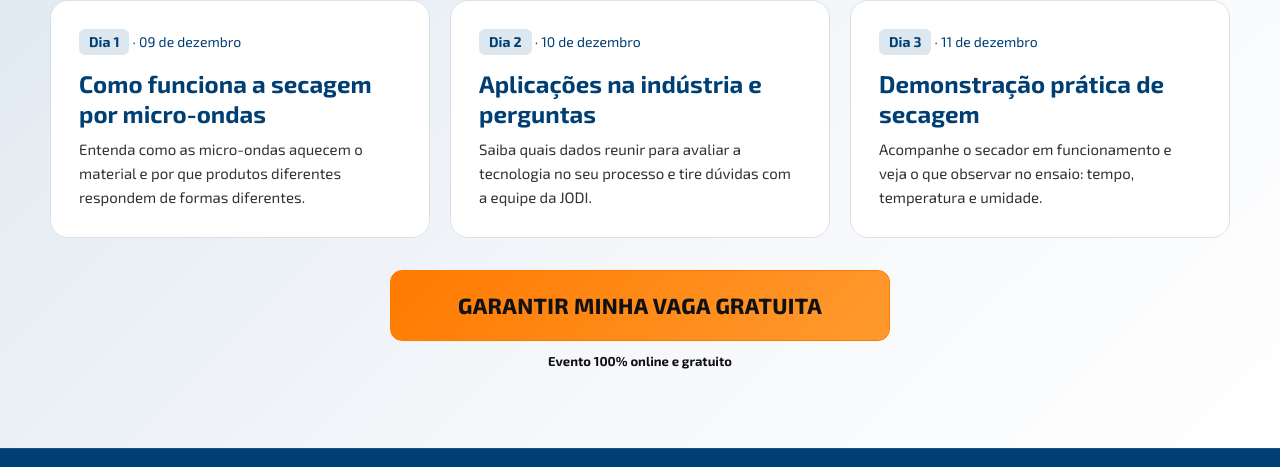
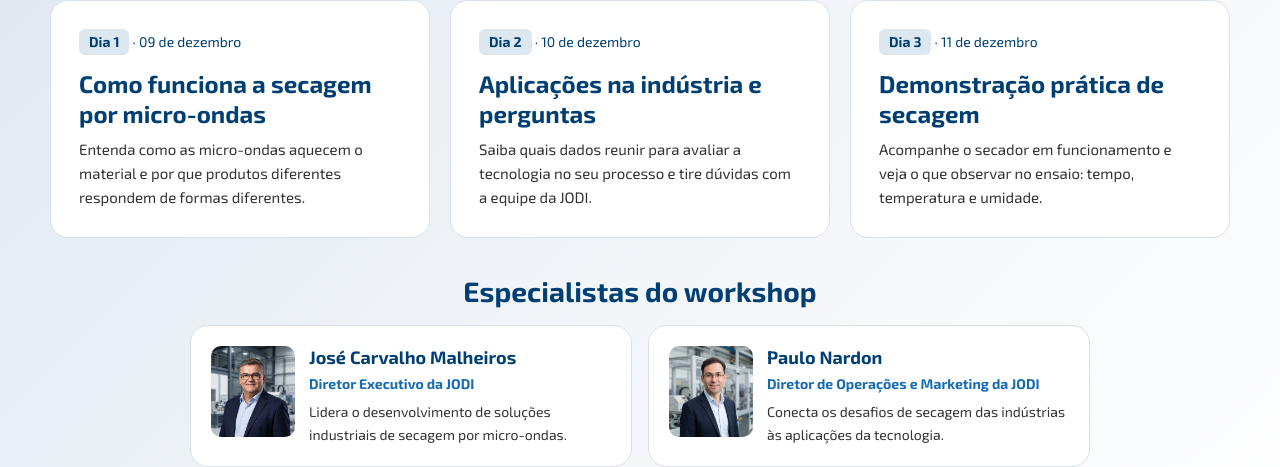
Before and after one commit to Jodiweb/jodi-home, a plain HTML site: page workshop-micro-ondas/index.html in a window 1280 px wide. Shown: the part 818-1285 px from the top of the page. Drawn offline with Linux system fonts and the light colour scheme.

Commit message:
Add workshop specialists

```diff
--- a/workshop-micro-ondas/index.html
+++ b/workshop-micro-ondas/index.html
@@ -171,6 +171,41 @@
               </p>
             </li>
           </ol>
+          <div class="workshop-experts">
+            <h3>Especialistas do workshop</h3>
+            <div class="workshop-experts-grid">
+              <article class="workshop-expert">
+                <img
+                  src="/workshop-micro-ondas/media/jose-malheiros.webp"
+                  alt=""
+                  width="600"
+                  height="650"
+                  loading="lazy"
+                  decoding="async"
+                />
+                <div>
+                  <h4>José Carvalho Malheiros</h4>
+                  <p class="workshop-expert-role">Diretor Executivo da JODI</p>
+                  <p>Lidera o desenvolvimento de soluções industriais de secagem por micro-ondas.</p>
+                </div>
+              </article>
+              <article class="workshop-expert">
+                <img
+                  src="/workshop-micro-ondas/media/paulo-nardon.webp"
+                  alt=""
+                  width="600"
+                  height="650"
+                  loading="lazy"
+                  decoding="async"
+                />
+                <div>
+                  <h4>Paulo Nardon</h4>
+                  <p class="workshop-expert-role">Diretor de Operações e Marketing da JODI</p>
+                  <p>Conecta os desafios de secagem das indústrias às aplicações da tecnologia.</p>
+                </div>
+              </article>
+            </div>
+          </div>
           <div class="agenda-registration">
             <a
               class="cta"
--- a/workshop-micro-ondas/workshop.css
+++ b/workshop-micro-ondas/workshop.css
@@ -301,6 +301,50 @@ h1 em {
   color: var(--muted);
   font-size: 15px;
 }
+.workshop-experts {
+  max-width: 900px;
+  margin: 36px auto 0;
+}
+.workshop-experts > h3 {
+  margin-bottom: 16px;
+  color: var(--navy);
+  font-size: clamp(22px, 3vw, 28px);
+  line-height: 1.25;
+  text-align: center;
+}
+.workshop-experts-grid {
+  display: grid;
+  gap: 16px;
+}
+.workshop-expert {
+  display: grid;
+  grid-template-columns: auto minmax(0, 1fr);
+  align-items: start;
+  gap: 14px;
+  padding: clamp(14px, 3vw, 20px);
+  color: var(--muted);
+  background: var(--jodi-white);
+  border: 1px solid var(--line);
+  border-radius: var(--jodi-radius);
+}
+.workshop-expert img {
+  width: clamp(56px, 13vw, 84px);
+  height: auto;
+  border-radius: 10px;
+}
+.workshop-expert h4 {
+  color: var(--navy);
+  font-size: 18px;
+  line-height: 1.25;
+}
+.workshop-expert p {
+  font-size: 14px;
+}
+.workshop-expert-role {
+  margin: 4px 0 6px;
+  color: var(--blue);
+  font-weight: 700;
+}
 .agenda-registration {
   display: grid;
   justify-items: center;
@@ -598,6 +642,9 @@ body:has(.registration-dialog[open]) {
     grid-template-columns: repeat(3, minmax(0, 1fr));
     gap: 20px;
   }
+  .workshop-experts-grid {
+    grid-template-columns: repeat(2, minmax(0, 1fr));
+  }
   .footer {
     padding: 24px 0;
   }
```
Also changed, not shown: workshop-micro-ondas/media/jose-malheiros.webp (added), workshop-micro-ondas/media/paulo-nardon.webp (added).
